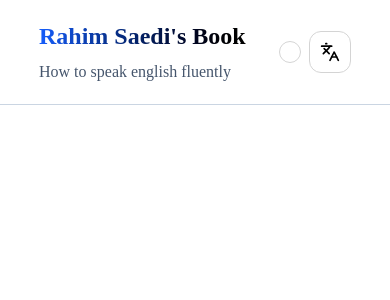
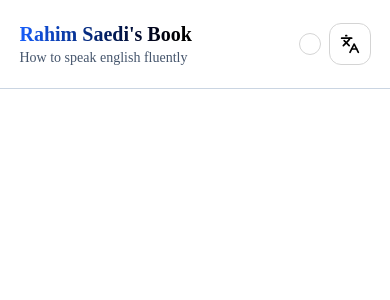
Before and after one commit to ParsaProg/Alex, a Next.js app: page / in a window 390 px wide. Shown: the top 300 px of the page. Built offline with nearby package versions, Linux system fonts and the light colour scheme.

Commit message:
fix header dimensions

```diff
--- a/src/components/Header/Header.tsx
+++ b/src/components/Header/Header.tsx
@@ -27,12 +27,12 @@ export default function Header() {
 
   return (
     <div className="flex fixed top-0 w-full py-5 border-b dark:border-b-neutral-900 border-b-slate-300 ">
-      <div className="w-[80%] h-full mx-auto flex items-center justify-between">
-        <div className="flex items-start flex-col gap-y-2">
-          <h1 className="text-transparent bg-clip-text bg-linear-to-l font-bold dark:from-white from-black dark:to-blue-500 to-blue-600 text-2xl">
+      <div className="sm:w-[80%] w-[90%] h-full mx-auto flex items-center justify-between">
+        <div className="flex items-start flex-col">
+          <h1 className="sm:text-2xl text-transparent bg-clip-text bg-linear-to-l font-bold dark:from-white from-black dark:to-blue-500 to-blue-600 text-xl">
             {lang === "en" ? "Rahim Saedi's Book" : "کتاب رحیم ساعدی"}
           </h1>
-          <h5 className="dark:text-slate-300 font-thin text-slate-600">
+          <h5 className="sm:text-md text-sm dark:text-slate-300 font-thin text-slate-600">
             {lang === "en"
               ? "How to speak english fluently"
               : "چطور انگلیسی را روان، صحبت کنیم"}
```
